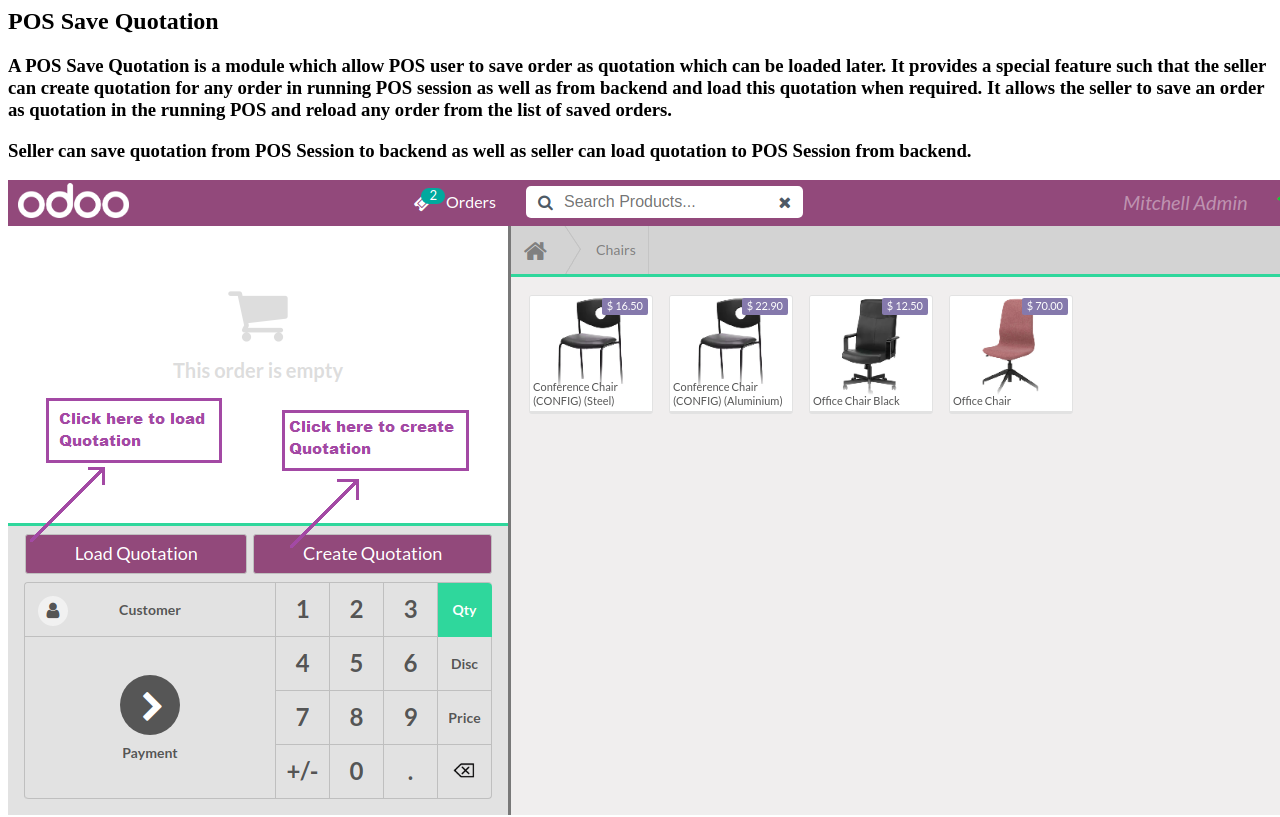
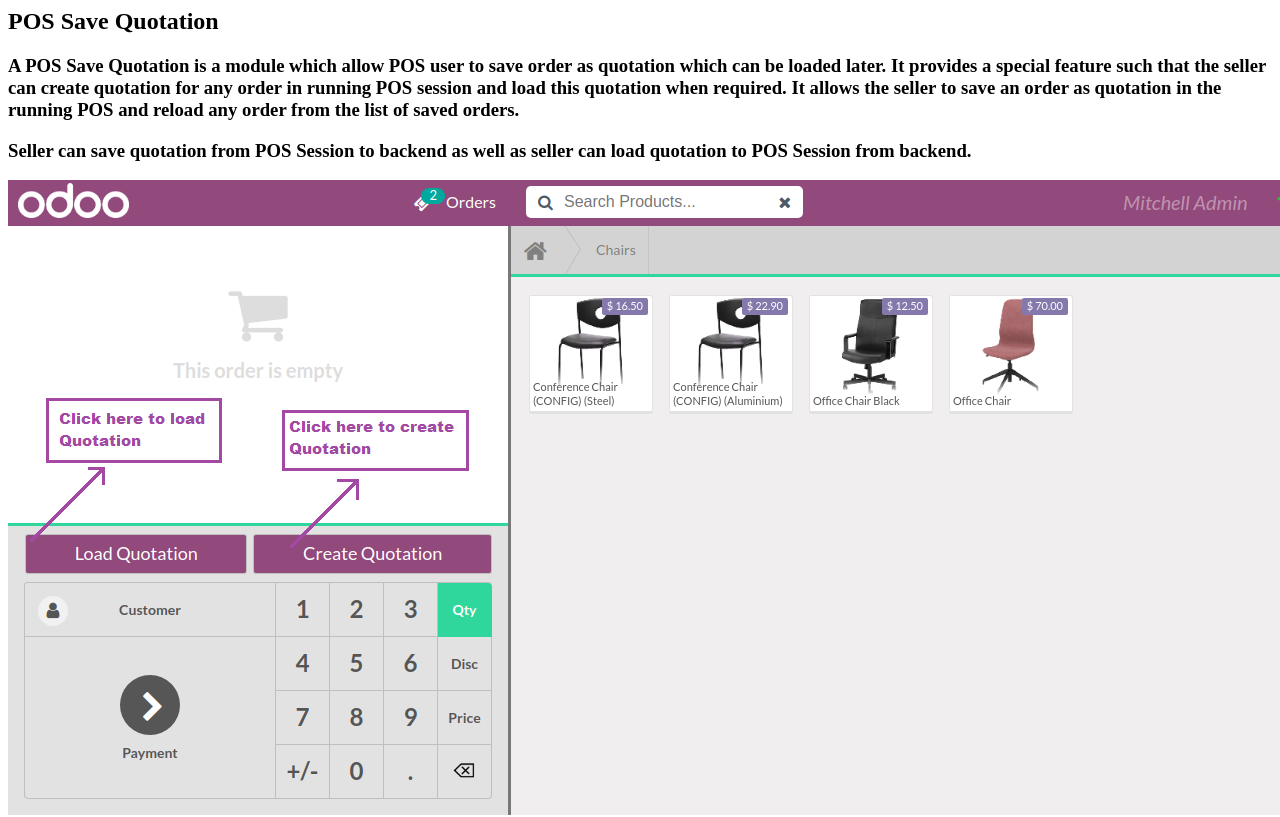
Before and after one commit to abtechsolutions/pos_order_quotation, a plain HTML site: page pos_order_quotation/static/description/index.html in a window 1280 px wide. Shown: the top 817 px of the page. Drawn offline with Linux system fonts and the light colour scheme.

Commit message:
Update index.html
Remove Description Mistake

```diff
--- a/pos_order_quotation/static/description/index.html
+++ b/pos_order_quotation/static/description/index.html
@@ -1,7 +1,7 @@
 <section class="oe_container">
     <div class="oe_row oe_spaced">
         <h2 class="oe_slogan">POS Save Quotation</h2>
-        <h3 class="oe_slogan">A POS Save Quotation is a module which allow POS user to save order as quotation which can be loaded later. It provides a special feature such that the seller can create quotation for any order in running POS session as well as from backend and load this quotation when required. It allows the seller to save an order as quotation in the running POS and reload any order from the list of saved orders.
+        <h3 class="oe_slogan">A POS Save Quotation is a module which allow POS user to save order as quotation which can be loaded later. It provides a special feature such that the seller can create quotation for any order in running POS session and load this quotation when required. It allows the seller to save an order as quotation in the running POS and reload any order from the list of saved orders.
 </h3>
     </div>
 </section>
```
